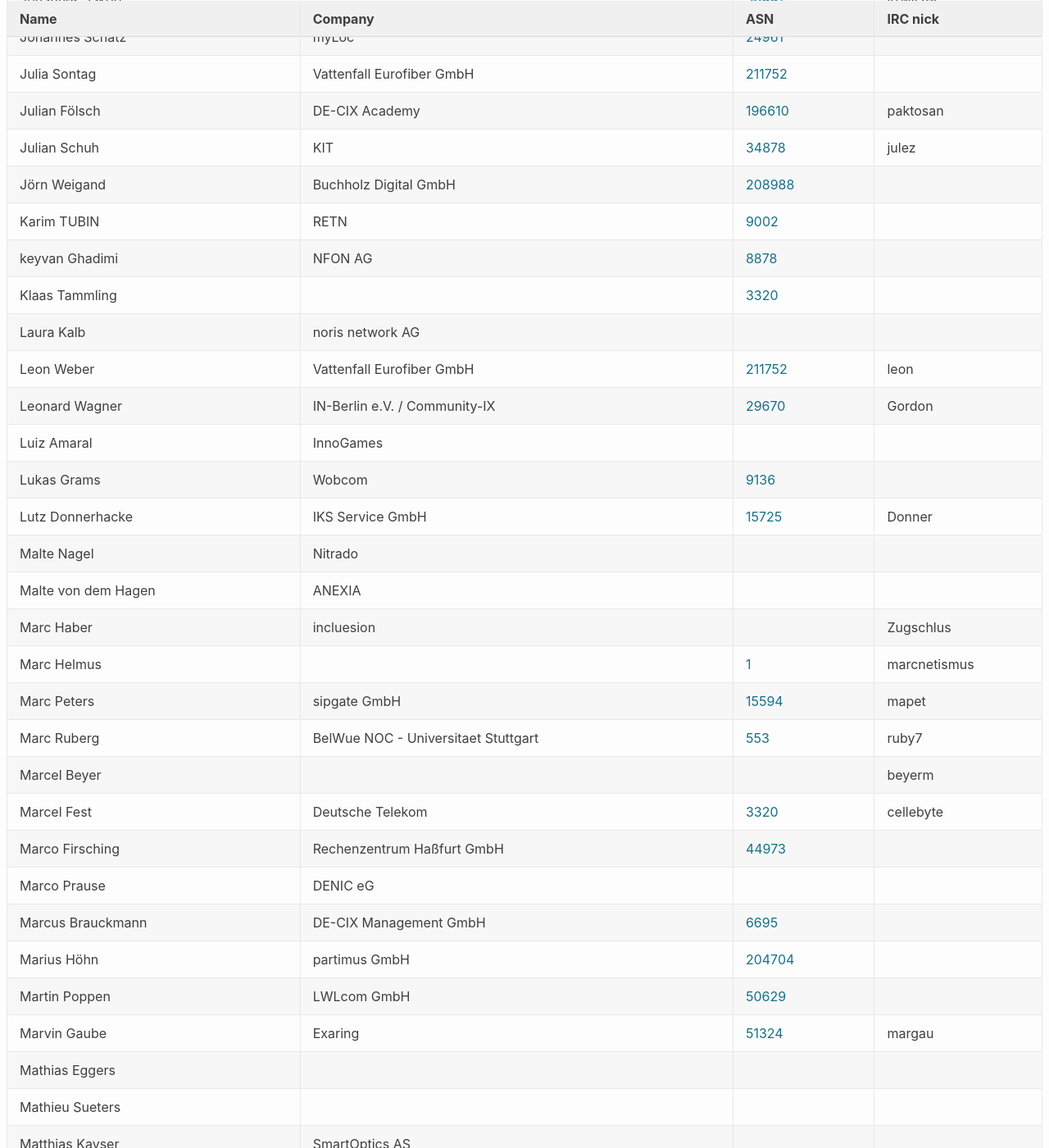
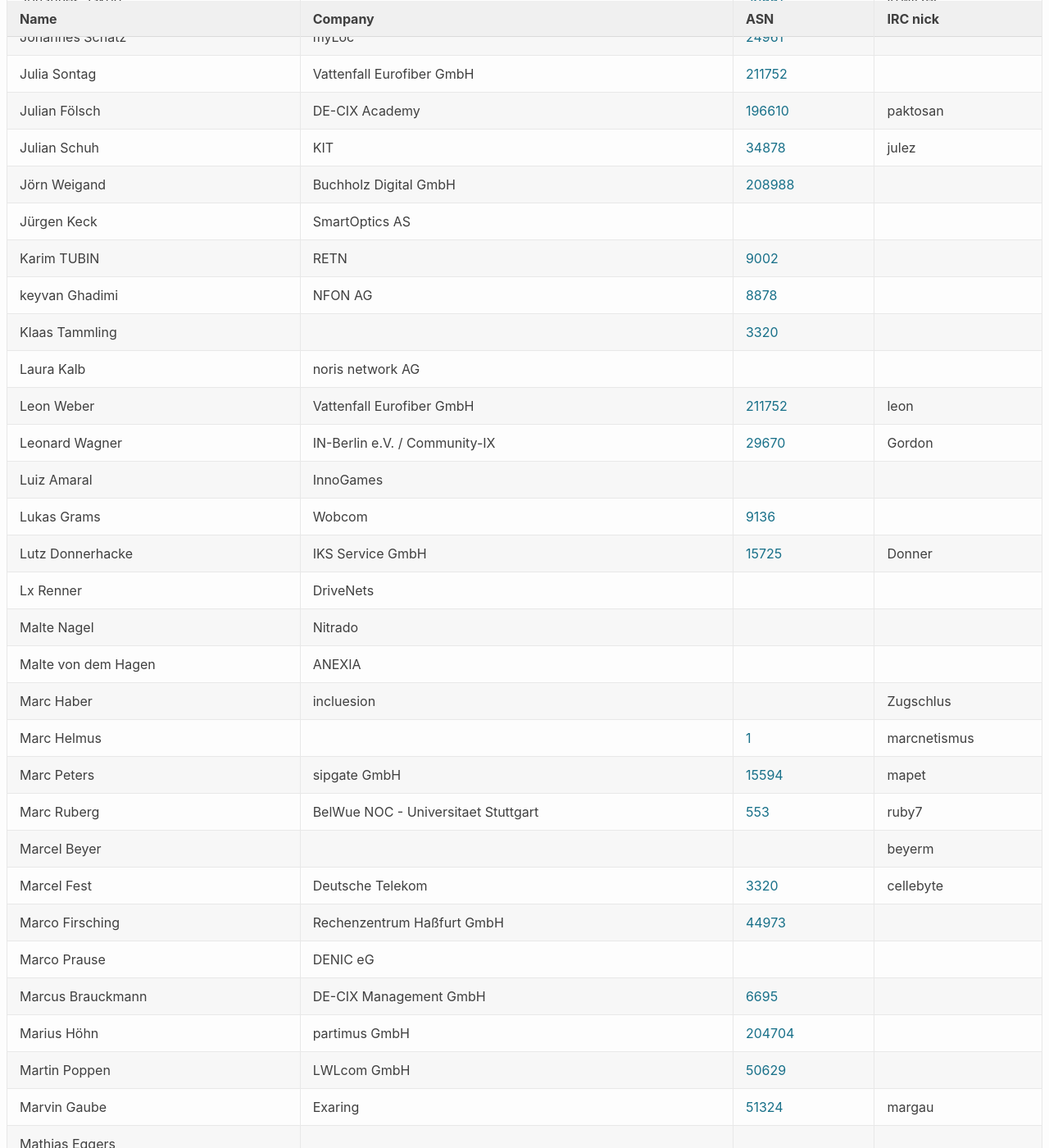
Before and after one commit to denog/pretix-attendeelist, a Jekyll site: the page built from denog14/index.md, in a window 1280 px wide and 1400 px high, scrolled down 3799 px. Shown: the whole window at 82% size. Built offline with Jekyll 4.4.1, drawn with Linux system fonts in a browser that asks for light colours.

Commit message:
Latest data: Tue Oct 18 11:32:52 UTC 2022

```diff
--- a/_data/attendees_denog14_onsite.json
+++ b/_data/attendees_denog14_onsite.json
@@ -516,6 +516,12 @@
     "asn": "211752"
   },
   {
+    "name": "Jürgen Keck",
+    "company": "SmartOptics AS",
+    "irc": null,
+    "asn": null
+  },
+  {
     "name": "Karim TUBIN",
     "company": "RETN",
     "irc": null,
@@ -568,6 +574,12 @@
     "company": "IKS Service GmbH",
     "irc": "Donner",
     "asn": "15725"
+  },
+  {
+    "name": "Lx Renner",
+    "company": "DriveNets",
+    "irc": null,
+    "asn": null
   },
   {
     "name": "Malte Nagel",
@@ -662,12 +674,6 @@
   {
     "name": "Mathieu Sueters",
     "company": null,
-    "irc": null,
-    "asn": null
-  },
-  {
-    "name": "Matthias Kayser",
-    "company": "SmartOptics AS",
     "irc": null,
     "asn": null
   },
```
